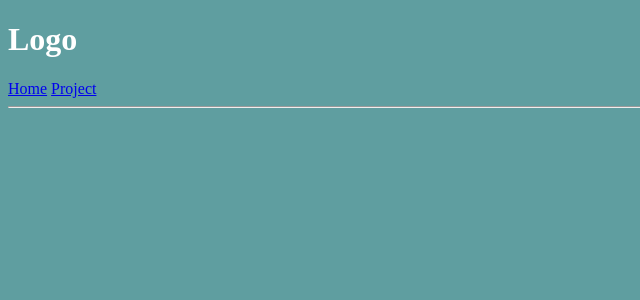
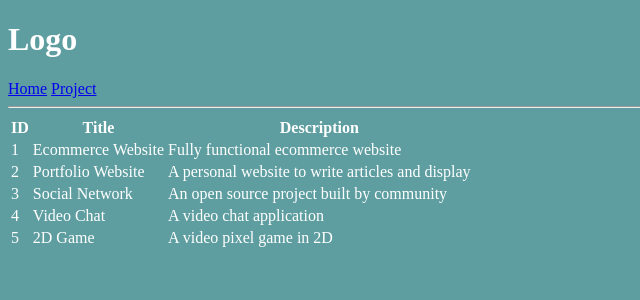
Before and after one commit to minhngo3818/practice-django-devlog, a Django app: page / in a window 1280 px wide. Shown: the top 300 px of the page, without its empty margins (0-640 px from the left). Run offline with Django 4.2, Linux system fonts and the light colour scheme.

Commit message:
update render pages and urls index

```diff
--- a/projects/templates/projects/projects.html
+++ b/projects/templates/projects/projects.html
@@ -3,4 +3,24 @@
 
 {% block content %}
 
+<table>
+    <thead>
+        <tr>
+            <th>ID</th>
+            <th>Title</th>
+            <th>Description</th>
+        </tr>
+    </thead>
+
+    <tbody>
+        {% for project in projects %}
+        <tr>
+            <td>{{ project.id }}</td>
+            <td>{{ project.title }}</td>
+            <td>{{ project.description }}</td>
+        </tr>
+        {% endfor %}
+    </tbody>
+</table>
+
 {% endblock content %}
--- a/projects/templates/projects/single_project.html
+++ b/projects/templates/projects/single_project.html
@@ -4,4 +4,8 @@
 
 {% block content %}
 
+<h1>{{ project.title }}</h1>
+
+<p>{{ project.description }}</p>
+
 {% endblock content %}
--- a/projects/urls.py
+++ b/projects/urls.py
@@ -3,5 +3,5 @@ from . import views
 
 urlpatterns = [
     path('', views.projects),
-    path('project/<str:pk>/', views.single_project)
+    path('project/<str:pk>/', views.project)
 ]
--- a/projects/views.py
+++ b/projects/views.py
@@ -1,38 +1,43 @@
 from django.shortcuts import render
 
-projectList = [
+projectsList = [
     {
-        'id': 1,
-        'title': '',
-        'description': ''
+        'id': '1',
+        'title': 'Ecommerce Website',
+        'description': 'Fully functional ecommerce website'
     },
     {
-        'id': 2,
-        'title': '',
-        'description': ''
+        'id': '2',
+        'title': 'Portfolio Website',
+        'description': 'A personal website to write articles and display'
     },
     {
-        'id': 3,
-        'title': '',
-        'description': ''
+        'id': '3',
+        'title': 'Social Network',
+        'description': 'An open source project built by community'
     },
     {
-        'id': 4,
-        'title': '',
-        'description': ''
+        'id': '4',
+        'title': 'Video Chat',
+        'description': 'A video chat application'
     },
     {
-        'id': 4,
-        'title': '',
-        'description': ''
+        'id': '5',
+        'title': '2D Game',
+        'description': 'A video pixel game in 2D'
     }
 ]
 
 
 # Create your views here.
 def projects(request):
-    return render(request, 'projects.html')
+    context = {'projects': projectsList}
+    return render(request, 'projects.html', context)
 
 
-def single_project(request, pk):
-    return render(request, 'single_project.html')
+def project(request, pk):
+    projectObject = None
+    for i in projectsList:
+        if i['id'] == str(pk):
+            projectObject = i
+    return render(request, 'single_project.html', {'project': projectObject})
--- a/templates/navbar.html
+++ b/templates/navbar.html
@@ -2,6 +2,6 @@
 <h1>Logo</h1>
 
 <a href="/">Home</a>
-<a href="/project/4">Project</a>
+<a href="/project/1/">Project</a>
 
 <hr>
```
